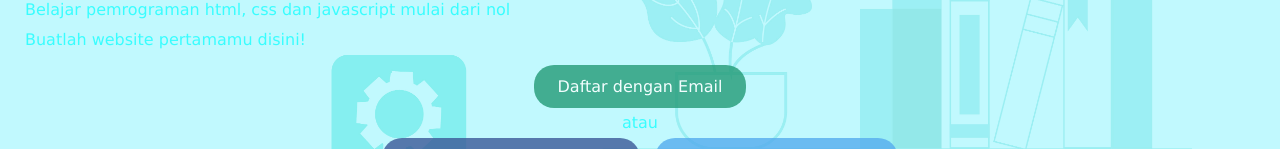
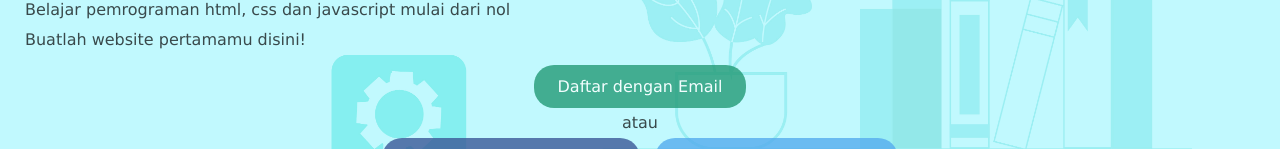
Before and after one commit to ajikusyanuarto/A7_DTS20, a plain HTML site: page index.html in a window 1280 px wide. Shown: the part 195-344 px from the top of the page. Drawn offline with Linux system fonts and the light colour scheme.

Commit message:
Update stylesheet.css

```diff
--- a/stylesheet.css
+++ b/stylesheet.css
@@ -31,7 +31,7 @@ a {
   padding: 180px 0 200px 0;
   background-image: url(BG.jpg);
   background-size: cover;
-  color: rgba(0, 255, 255);
+  color: black;
   text-align: left;
 }
 
```
